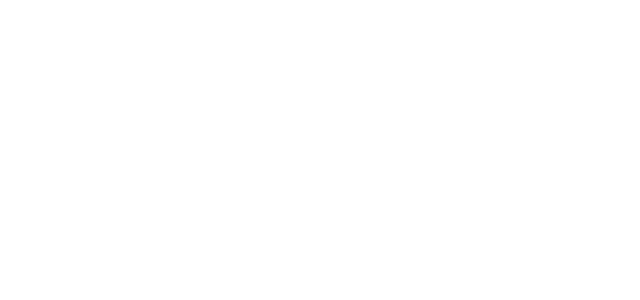
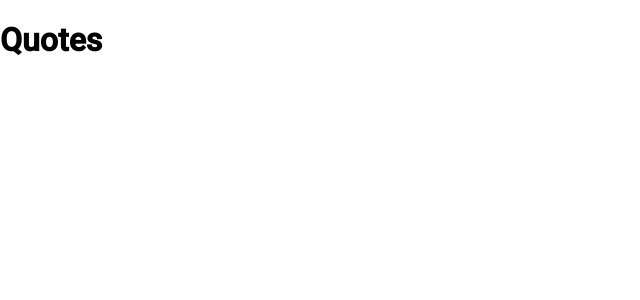
Before and after one commit to ebarross/wet-bat, a React (Vite) app in the folder frontend/: page / in a window 1280 px wide. Shown: the top 300 px of the page, without its empty margins (0-640 px from the left). Built offline with nearby package versions, Linux system fonts and the light colour scheme.

Commit message:
create layout structure

```diff
--- a/frontend/index.html
+++ b/frontend/index.html
@@ -4,6 +4,12 @@
     <meta charset="UTF-8" />
     <link rel="icon" type="image/svg+xml" href="/vite.svg" />
     <meta name="viewport" content="width=device-width, initial-scale=1.0" />
+    <link rel="preconnect" href="https://fonts.googleapis.com" />
+    <link rel="preconnect" href="https://fonts.gstatic.com" crossorigin />
+    <link
+      href="https://fonts.googleapis.com/css2?family=Roboto:wght@400;500&display=swap"
+      rel="stylesheet"
+    />
     <title>Wet Bat - Dashboard</title>
   </head>
   <body>
--- a/frontend/package.json
+++ b/frontend/package.json
@@ -10,11 +10,13 @@
   },
   "dependencies": {
     "react": "^18.2.0",
-    "react-dom": "^18.2.0"
+    "react-dom": "^18.2.0",
+    "styled-components": "^5.3.6"
   },
   "devDependencies": {
     "@types/react": "^18.0.24",
     "@types/react-dom": "^18.0.8",
+    "@types/styled-components": "^5.1.26",
     "@vitejs/plugin-react": "^2.2.0",
     "typescript": "^4.6.4",
     "vite": "^3.2.3"
--- a/frontend/src/App.tsx
+++ b/frontend/src/App.tsx
@@ -1,5 +1,16 @@
+import GlobalStyles from "./styles/global";
+import Layout from "./components/Layout";
+import Quotes from "./pages/Quotes";
+
 function App() {
-  return <div className="App"></div>;
+  return (
+    <>
+      <GlobalStyles />
+      <Layout>
+        <Quotes />
+      </Layout>
+    </>
+  );
 }
 
 export default App;
--- /dev/null
+++ b/frontend/src/components/Layout.tsx
@@ -0,0 +1,19 @@
+import React from "react";
+
+type Props = {
+  children: React.ReactElement;
+};
+
+function Layout({ children }: Props) {
+  return (
+    <div>
+      <header></header>
+      <aside>
+        <nav></nav>
+      </aside>
+      <main>{children}</main>
+    </div>
+  );
+}
+
+export default Layout;
--- /dev/null
+++ b/frontend/src/pages/Quotes.tsx
@@ -0,0 +1,11 @@
+import React from "react";
+
+function Quotes() {
+  return (
+    <div>
+      <h1>Quotes</h1>
+    </div>
+  );
+}
+
+export default Quotes;
--- /dev/null
+++ b/frontend/src/styles/global.ts
@@ -0,0 +1,20 @@
+import { createGlobalStyle } from "styled-components";
+
+export default createGlobalStyle`
+  html,
+  body {
+    padding: 0;
+    margin: 0;
+    font-family: 'Roboto', sans-serif;
+  }
+
+  html,
+  body,
+  #root {
+    height: 100%;
+  }
+
+  * {
+    box-sizing: border-box;
+  }
+`;
```
Also changed, not shown: 1 other file (tests, documents, lock files or other folders).
